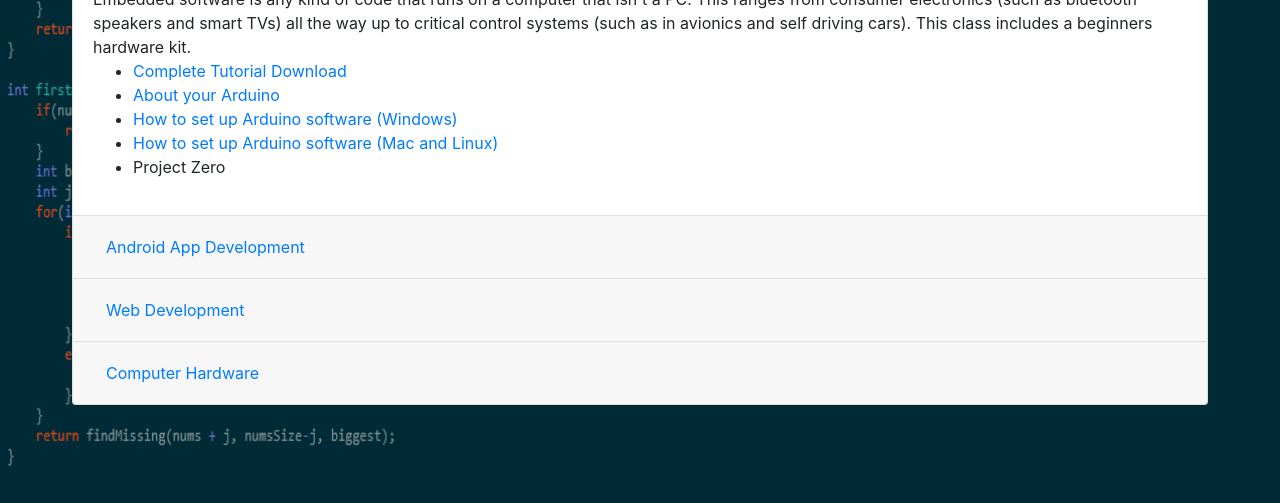
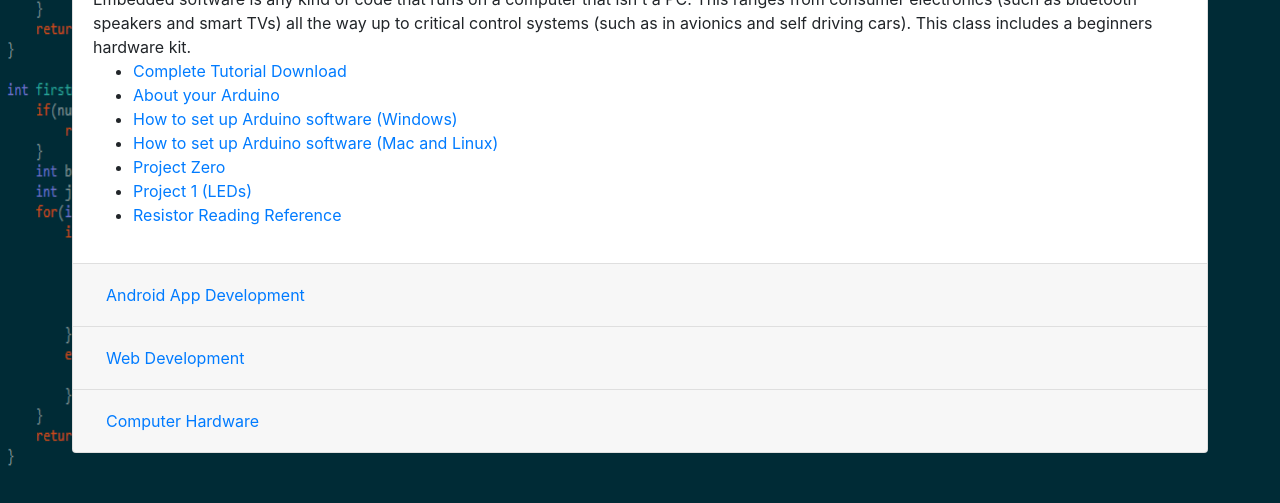
Before and after one commit to Dagon-R/Dagon-R.github.io, a plain HTML site: page courses.html in a window 1280 px wide. Both pictures are taken after a click on the button "Embedded Arduino Software". Shown: the part 760-1263 px from the top of the page. Drawn offline with nearby package versions, Linux system fonts and the light colour scheme.

Commit message:
Adding Arduino lab 1 files

```diff
--- a/courses.html
+++ b/courses.html
@@ -108,7 +108,9 @@
 					<li><a href="arduino/About">About your Arduino</a></li>
 					<li><a href="arduino/The IDE (Windows)">How to set up Arduino software (Windows)</a></li>
 					<li><a href="arduino/The IDE (Mac and Linux)">How to set up Arduino software (Mac and Linux)</a></li>
-					<li><a href="arduino/Test Project"></a>Project Zero</li>
+					<li><a href="arduino/Test Project">Project Zero</a></li>
+					<li><a href="arduino/LED Lab">Project 1 (LEDs)</a></li>
+					<li><a href="https://www.digikey.com/en/resources/conversion-calculators/conversion-calculator-resistor-color-code">Resistor Reading Reference</a></li>
 				</ul>
 		  </div>
 		</div>
```
Also changed, not shown: 1 other file.
